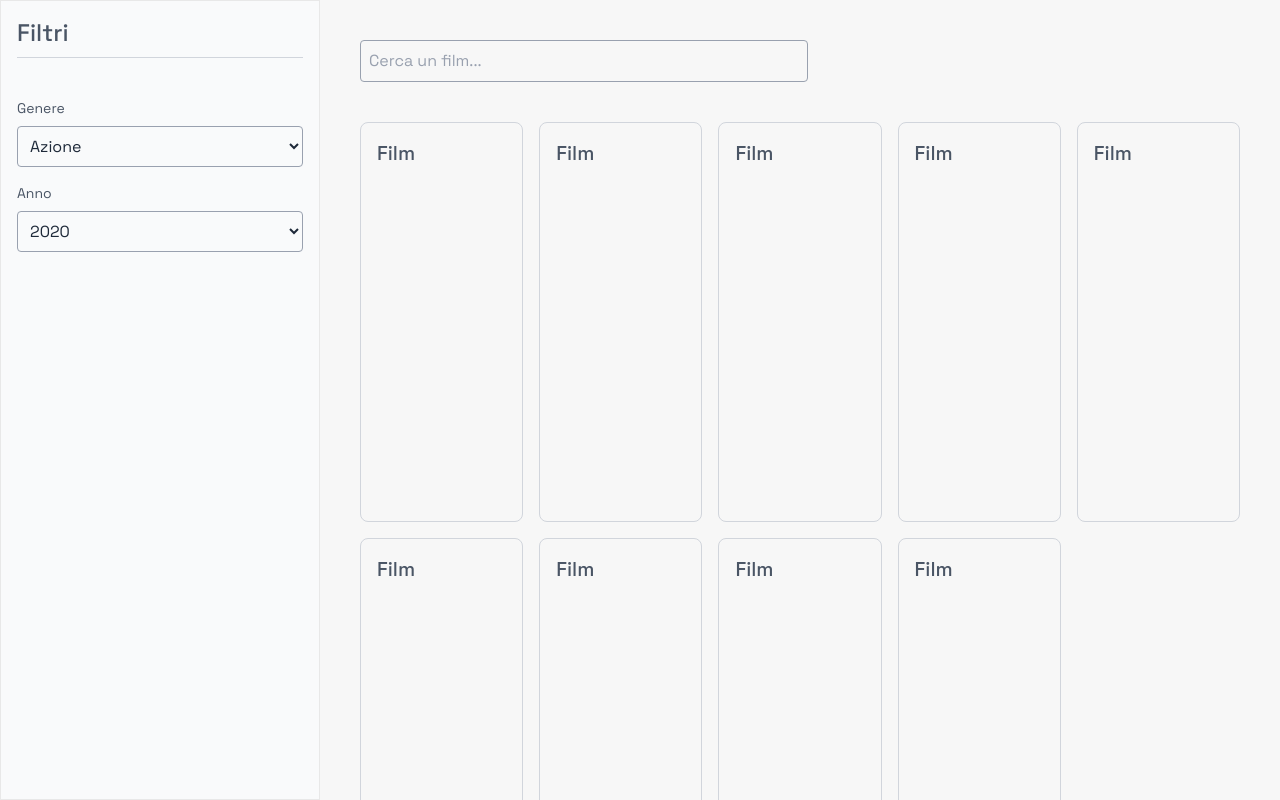
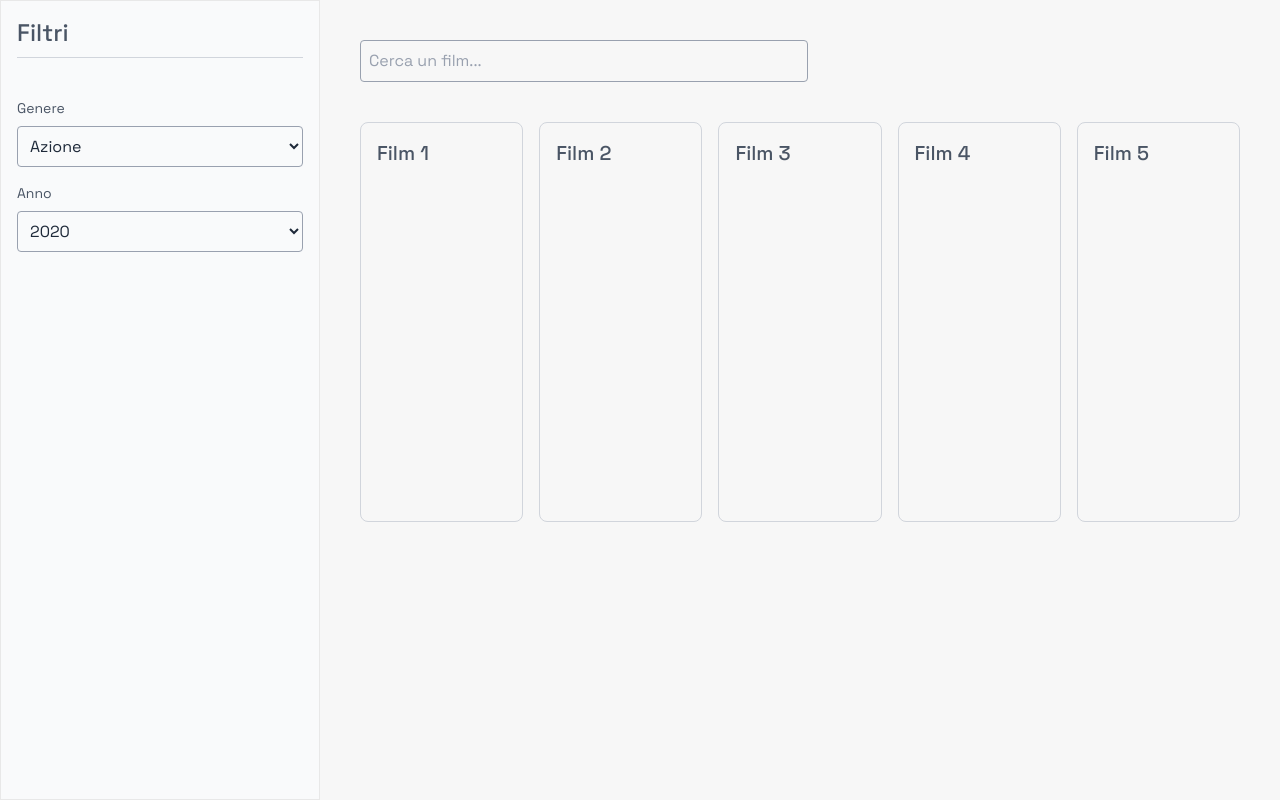
Before and after one commit to LucaMimmo05/cinema-project, a Next.js app: page /films in a window 1280 px wide. Shown: the top 800 px of the page. Built offline with nearby package versions, Linux system fonts and the light colour scheme.

Commit message:
Add Film component and integrate into films page

```diff
--- a/src/app/films/page.tsx
+++ b/src/app/films/page.tsx
@@ -1,5 +1,6 @@
 import React from "react";
 import Input from "../../components/ui/Input";
+import Film from "@/src/components/ui/Film";
 
 export default function page() {
     return (
@@ -48,51 +49,11 @@ export default function page() {
                 <Input type="searchbar" placeholder="Cerca un film..." />
 
                 <div className="mt-10 grid grid-cols-1 md:grid-cols-2 lg:grid-cols-5 gap-4">
-                    <div className="border border-gray-300 rounded-lg p-4 w-full max-w-60 h-100">
-                        <h2 className="text-xl font-medium text-gray-600 mb-4">
-                            Film
-                        </h2>
-                    </div>
-                    <div className="border border-gray-300 rounded-lg p-4 w-full max-w-60 h-100">
-                        <h2 className="text-xl font-medium text-gray-600 mb-4">
-                            Film
-                        </h2>
-                    </div>
-                    <div className="border border-gray-300 rounded-lg p-4 w-full max-w-60 h-100">
-                        <h2 className="text-xl font-medium text-gray-600 mb-4">
-                            Film
-                        </h2>
-                    </div>
-                    <div className="border border-gray-300 rounded-lg p-4 w-full max-w-60 h-100">
-                        <h2 className="text-xl font-medium text-gray-600 mb-4">
-                            Film
-                        </h2>
-                    </div>
-                    <div className="border border-gray-300 rounded-lg p-4 w-full max-w-60 h-100">
-                        <h2 className="text-xl font-medium text-gray-600 mb-4">
-                            Film
-                        </h2>
-                    </div>
-                    <div className="border border-gray-300 rounded-lg p-4 w-full max-w-60 h-100">
-                        <h2 className="text-xl font-medium text-gray-600 mb-4">
-                            Film
-                        </h2>
-                    </div>
-                    <div className="border border-gray-300 rounded-lg p-4 w-full max-w-60 h-100">
-                        <h2 className="text-xl font-medium text-gray-600 mb-4">
-                            Film
-                        </h2>
-                    </div>
-                    <div className="border border-gray-300 rounded-lg p-4 w-full max-w-60 h-100">
-                        <h2 className="text-xl font-medium text-gray-600 mb-4">
-                            Film
-                        </h2>
-                    </div>
-                    <div className="border border-gray-300 rounded-lg p-4 w-full max-w-60 h-100">
-                        <h2 className="text-xl font-medium text-gray-600 mb-4">
-                            Film
-                        </h2>
-                    </div>
+                    <Film title="Film 1" />
+                    <Film title="Film 2" />
+                    <Film title="Film 3" />
+                    <Film title="Film 4" />
+                    <Film title="Film 5" />
                 </div>
             </div>
         </section>
--- /dev/null
+++ b/src/components/ui/Film.tsx
@@ -0,0 +1,9 @@
+import React from "react";
+
+export default function Film({ title }: { title: string }) {
+    return (
+        <div className="border border-gray-300 rounded-lg p-4 w-full max-w-60 h-100">
+            <h2 className="text-xl font-medium text-gray-600 mb-4">{title}</h2>
+        </div>
+    );
+}
```
